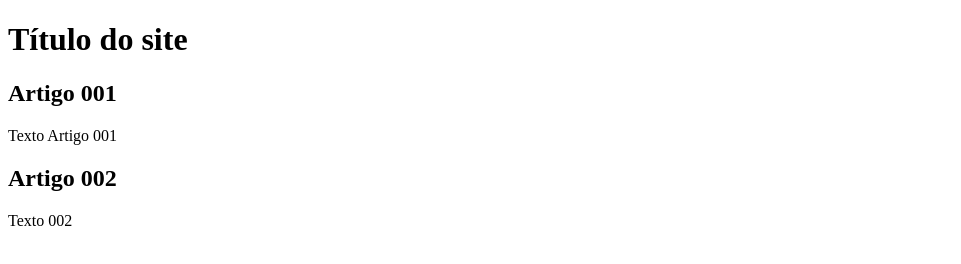
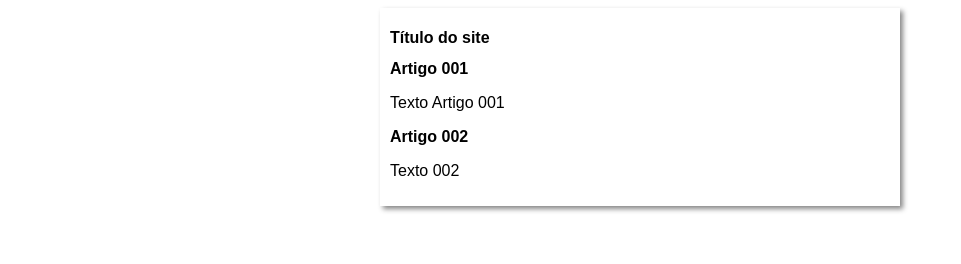
Before and after one commit to MiqueiasRBueno/projeto-site, a plain HTML site: page index.html in a window 1280 px wide. Shown: the whole page, without its empty margins (0-961 px from the left). Drawn offline with Linux system fonts and the light colour scheme.

Commit message:
iniciei o desegner

```diff
--- /dev/null
+++ b/estilos/style.css
@@ -0,0 +1,16 @@
+*{
+    font-family: Arial, Helvetica, sans-serif;
+    font-size: 16px;
+}
+
+body{
+    background-color: rgb(204, g157reen, b248lue);
+}
+
+main{
+    background-color: white;
+    width: 500px;
+    margin: auto;
+    padding: 10px;
+    box-shadow: 3px 3px 5px rgba(0, 0, 0, 0.473);
+}
--- a/index.html
+++ b/index.html
@@ -4,6 +4,7 @@
     <meta charset="UTF-8">
     <meta name="viewport" content="width=device-width, initial-scale=1.0">
     <title>Título do site</title>
+    <link rel="stylesheet" href="estilos/style.css">
 </head>
 <body>
     <main>
```
